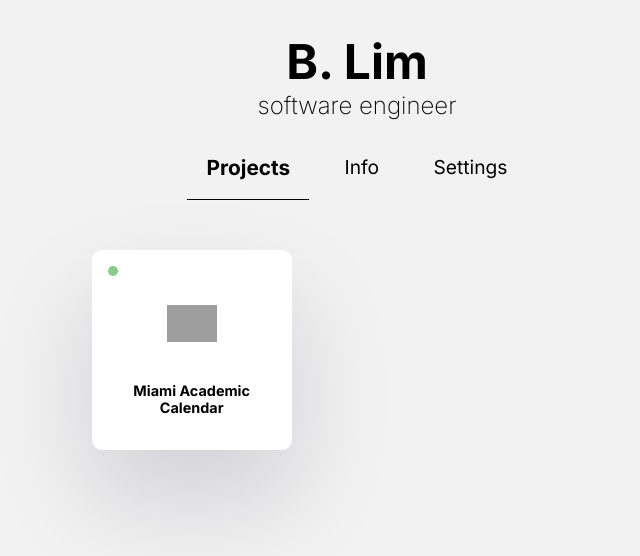
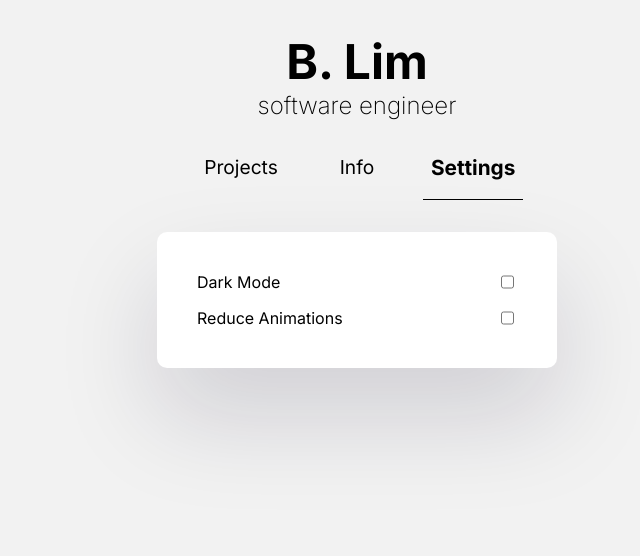
Before and after one commit to qudwl/qudwl.github.io, a React (Create React App) app: page / in a window 1280 px wide. Both pictures are taken after a click on the tab "Settings". Shown: the top 556 px of the page, without its empty margins (283-923 px from the left). Built offline with nearby package versions, Linux system fonts and the light colour scheme; grey boxes are pictures that could not be loaded.

Commit message:
Added new project.

```diff
--- a/src/App.css
+++ b/src/App.css
@@ -1,3 +1,8 @@
+:root {
+  --background-color: #f2f2f2;
+  --primary: #000;
+}
+
 .bold {
   font-weight: 700;
 }
@@ -38,8 +43,12 @@
   align-items: center;
 }
 
-.flex-justify-space-around {
+.justify-space-around {
   justify-content: space-around;
+}
+
+.justify-space-between {
+  justify-content: space-between;
 }
 
 .h100p {
@@ -48,6 +57,14 @@
 
 .flex-gap {
   gap: 1em;
+}
+
+.m-1 {
+  margin: 1em;
+}
+
+.m-auto {
+  margin: auto;
 }
 
 .mt-1 {
@@ -64,7 +81,9 @@ button {
     sans-serif;
   background: none;
   border: none;
-  padding: 1.2rem;
+  padding: 1.2rem 0.5rem;
+  width: 100px;
+  box-sizing: border-box;
   font-size: 1.2rem;
 }
 
@@ -74,7 +93,7 @@ button {
 }
 
 .active-li {
-  border-bottom: 1px solid #000;
+  border-bottom: 1px solid var(--primary);
 }
 
 .projects {
@@ -87,13 +106,20 @@ button {
   gap: 2em;
 }
 
-.projectCard {
+.settings {
+  width: 400px;
+}
+
+.card {
   background: #fff;
   border-radius: 10px;
   box-shadow: 0 48px 100px rgba(17, 12, 46, 0.15);
   padding: 1.5rem;
-  transition: all 0.2s ease-in-out;
+  transition: all 0.15s ease-in-out;
   box-sizing: border-box;
+}
+
+.projectCard {
   width: 200px;
   height: 200px;
 }
@@ -101,7 +127,6 @@ button {
 .projectCard:hover,
 .projectCard:focus-within {
   transform: scale(1.1);
-  transition-duration: 0.2s;
 }
 
 .tag {
@@ -130,6 +155,6 @@ button {
   background: #8acb88;
 }
 
-h2 {
+.projectCard h2 {
   font-size: 0.9em;
 }
--- a/src/App.tsx
+++ b/src/App.tsx
@@ -2,12 +2,25 @@ import React from 'react';
 import './App.css';
 import Header from './components/Header';
 import Projects from './components/Projects';
+import Settings from './components/Settings';
 
 function App() {
+  const [activeTab, setActiveTab] = React.useState(0);
+
+  const changeTab = (index: number) => {
+    setActiveTab(index);
+    const main = document.getElementById('#main');
+    if (main) {
+      main.focus();
+    }
+  }
+
   return (
     <>
-      <Header />
-      <Projects />
+      <Header activeTab={activeTab} setActiveTab={changeTab} />
+      <main id="#main" tabIndex={-1}>
+        {activeTab === 0 ? <Projects /> : activeTab === 1 ? <div>Info</div> : <Settings />}
+      </main>
     </>
   );
 }
--- a/src/components/Header.tsx
+++ b/src/components/Header.tsx
@@ -1,13 +1,18 @@
 import Tab from "../Tab";
 
-const Header = () => {
+type HeaderPropTypes = {
+    activeTab: number,
+    setActiveTab: (index: number) => void
+}
+
+const Header = ({ activeTab, setActiveTab }: HeaderPropTypes) => {
     return <header className='mt-2'>
         <h1 className='bold rem3'>B. Lim</h1>
         <p className='thin rem1-5'>software engineer</p>
         <ul className='flex flex-justify-center flex-gap mt-1' role="tablist">
-            <Tab active={true} onClick={() => { }}>Projects</Tab>
-            <Tab active={false} onClick={() => { }}>Info</Tab>
-            <Tab active={false} onClick={() => { }}>Settings</Tab>
+            <Tab active={activeTab === 0} onClick={() => setActiveTab(0)}>Projects</Tab>
+            <Tab active={activeTab === 1} onClick={() => setActiveTab(1)}>Info</Tab>
+            <Tab active={activeTab === 2} onClick={() => setActiveTab(2)}>Settings</Tab>
         </ul>
     </header>
 }
--- a/src/components/ProjectCard.tsx
+++ b/src/components/ProjectCard.tsx
@@ -2,10 +2,10 @@ import Project from "../classes/Project";
 
 const ProjectCard = ({ project }: { project: Project }) => {
     return (
-        <a href={project.url} target="_blank" rel="noreferrer" className='projectCard'>
+        <a href={project.url} target="_blank" rel="noreferrer" className='projectCard card'>
             <div className="h100p">
                 <div className={"ball " + (project.status ? "success" : "in-progress")} />
-                <div className="flex flex-column flex-justify-space-around h100p">
+                <div className="flex flex-column justify-space-around h100p">
                     <div className="flex flex-justify-center">
                         <img width="50px" src={`${project.url}/logo192.png`} alt="" />
                     </div>
--- a/src/components/Settings.tsx
+++ b/src/components/Settings.tsx
@@ -1,5 +1,19 @@
+import React from "react";
+
 const Settings = () => {
-    return <div></div>
+
+    return (
+        <div className="m-auto mt-2 card settings">
+            <div className="flex justify-space-between m-1">
+                <label htmlFor="darkmodecheck">Dark Mode</label>
+                <input type="checkbox" id="darkmodecheck" />
+            </div>
+            <div className="flex justify-space-between m-1">
+                <label htmlFor="reduceanimationcheck">Reduce Animations</label>
+                <input type="checkbox" id="reduceanimationcheck" />
+            </div>
+        </div>
+    );
 }
 
 export default Settings;
--- a/src/index.css
+++ b/src/index.css
@@ -5,7 +5,8 @@ body {
     sans-serif;
   -webkit-font-smoothing: antialiased;
   -moz-osx-font-smoothing: grayscale;
-  background-color: #f2f2f2;
+  background-color: var(--background-color);
+  color: var(--primary);
 }
 
 code {
@@ -27,7 +28,7 @@ p {
 a {
   text-emphasis: none;
   text-decoration: none;
-  color: #000;
+  color: var(--primary);
 }
 ul {
   list-style: none;
--- a/src/project-list.json
+++ b/src/project-list.json
@@ -4,5 +4,17 @@
     "description": "This is a description of project 1",
     "url": "https://qudwl.github.io/mac-website",
     "status": false
+  },
+  {
+    "name": "Weather App",
+    "description": "This is a description of project 2",
+    "url": "https://qudwl.github.io/weather-app",
+    "status": false
+  },
+  {
+    "name": "Tic Tac Toe",
+    "description": "This is a description of project 2",
+    "url": "https://qudwl.github.io/tic-tac-toe",
+    "status": false
   }
 ]
```
